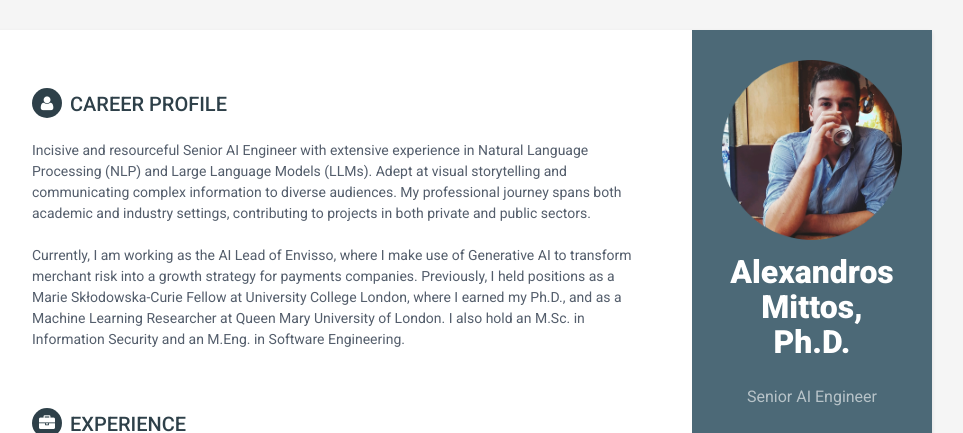
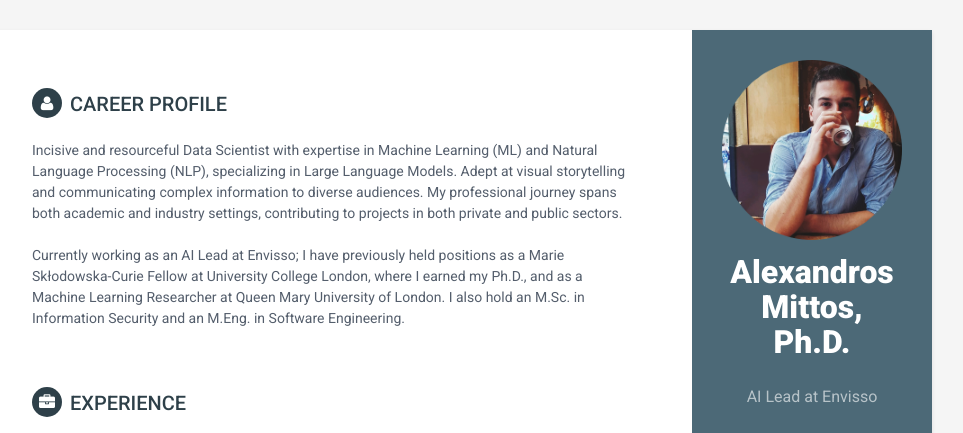
Before and after one commit to amittos/amittos.github.io, a plain HTML site: page index.html in a window 1280 px wide. Shown: the top 433 px of the page, without its empty margins (188-1151 px from the left). Drawn offline with Linux system fonts and the light colour scheme.

Commit message:
hopefully fix

```diff
--- a/index.html
+++ b/index.html
@@ -44,7 +44,7 @@
             <div class="profile-container">
                 <img class="profile" src="assets/images/profile.png" alt="Alexandros Mittos" />
                 <h1 class="name">Alexandros Mittos, Ph.D.</h1>
-                <h3 class="tagline"><br>Senior AI Engineer<br></h3>
+                <h3 class="tagline"><br>AI Lead at Envisso<br></h3>
             </div><!--//profile-container-->
 
             <div class="contact-container container-block">
@@ -109,9 +109,9 @@
                 <h2 class="section-title"><i class="fa fa-user"></i>Career Profile</h2>
                 <div class="summary">
                     <p>
-                    Incisive and resourceful Senior AI Engineer with extensive experience in Natural Language Processing (NLP) and Large Language Models (LLMs). Adept at visual storytelling and communicating complex information to diverse audiences. My professional journey spans both academic and industry settings, contributing to projects in both private and public sectors.
+                    Incisive and resourceful Data Scientist with expertise in Machine Learning (ML) and Natural Language Processing (NLP), specializing in Large Language Models. Adept at visual storytelling and communicating complex information to diverse audiences. My professional journey spans both academic and industry settings, contributing to projects in both private and public sectors.
                     <br><br>
-                    Currently, I am working as the AI Lead of Envisso, where I make use of Generative AI to transform merchant risk into a growth strategy for payments companies. Previously, I held positions as a Marie Skłodowska-Curie Fellow at University College London, where I earned my Ph.D., and as a Machine Learning Researcher at Queen Mary University of London. I also hold an M.Sc. in Information Security and an M.Eng. in Software Engineering.
+                    Currently working as an AI Lead at Envisso; I have previously held positions as a Marie Skłodowska-Curie Fellow at University College London, where I earned my Ph.D., and as a Machine Learning Researcher at Queen Mary University of London. I also hold an M.Sc. in Information Security and an M.Eng. in Software Engineering.
                     </p>
                     <!--<a class="badge badge-pill badge-default badge-skill-tags">Machine Learning</a>
                     <a class="badge badge-pill badge-default badge-skill-tags">Quantitative Research</a>
```
Lines whose indentation alone changed are shown as unchanged.
